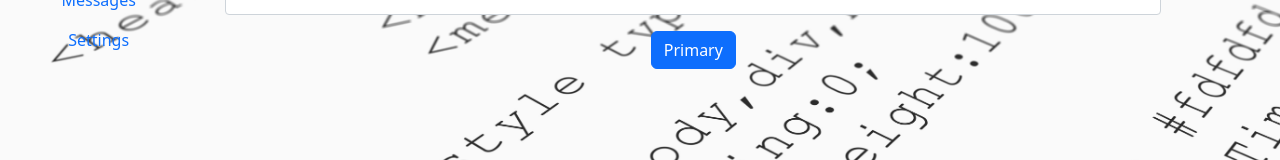
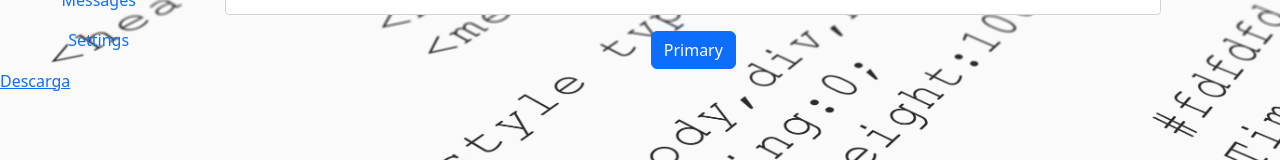
Before and after one commit to Fenixbvh683/modulo2.2, a plain HTML site: page assest/dashboard.html in a window 1280 px wide. Shown: the part 260-420 px from the top of the page. Drawn offline with nearby package versions, Linux system fonts and the light colour scheme.

Commit message:
modificado

```diff
--- a/assest/dashboard.html
+++ b/assest/dashboard.html
@@ -120,6 +120,7 @@
 
       </div>
     </section>
+    <a href="#" download="#">Descarga</a>
 </main>
     <!-- JavaScript Bundle with Popper -->
 <script src="https://cdn.jsdelivr.net/npm/bootstrap@5.2.2/dist/js/bootstrap.bundle.min.js" integrity="sha384-OERcA2EqjJCMA+/3y+gxIOqMEjwtxJY7qPCqsdltbNJuaOe923+mo//f6V8Qbsw3" crossorigin="anonymous"></script>
```
